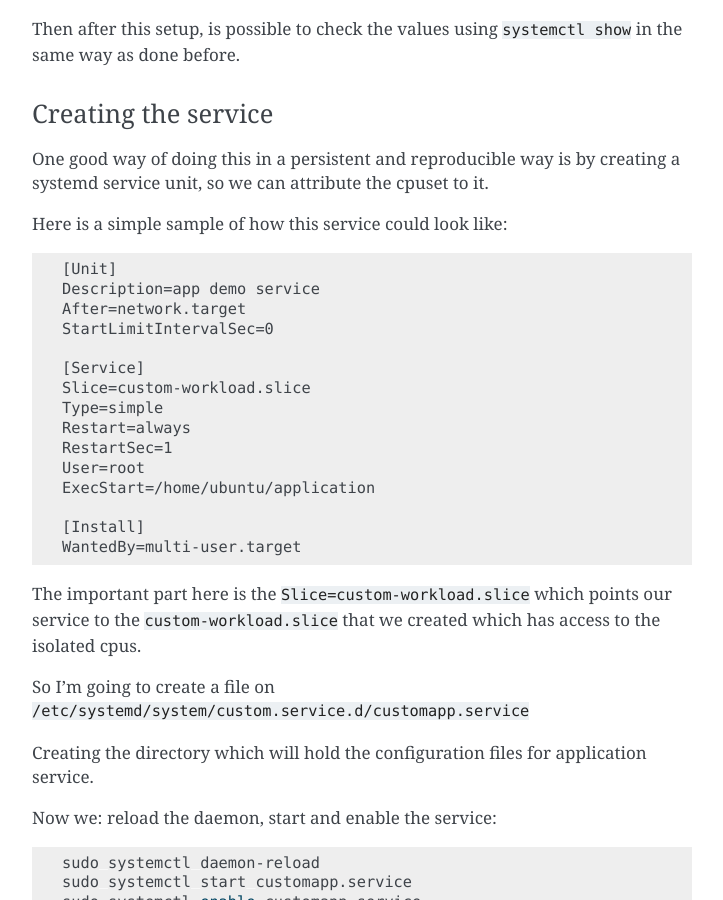
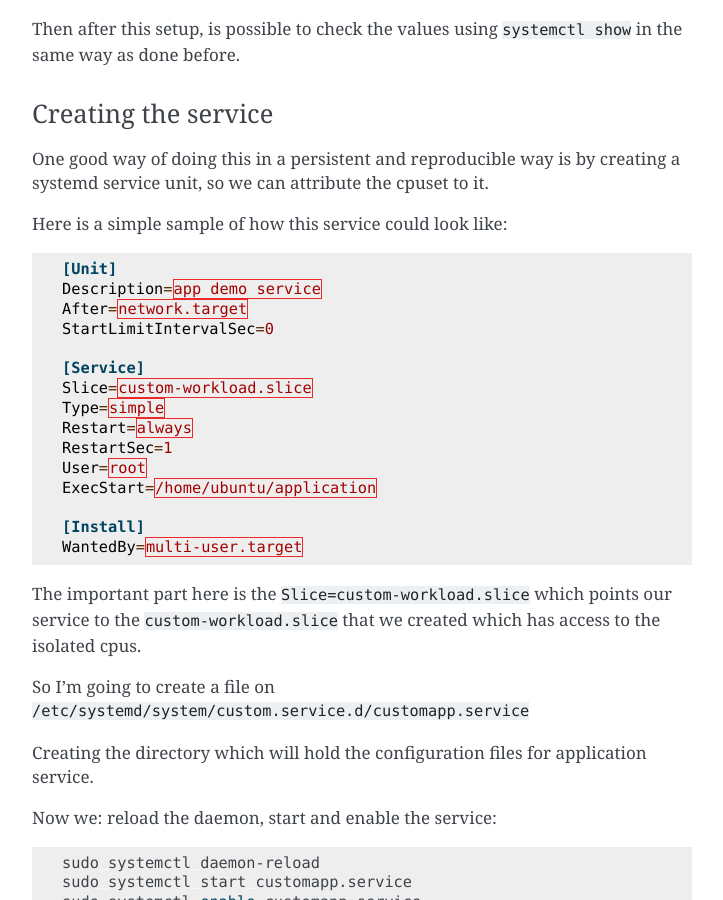
Before and after one commit to canonical/real-time-ubuntu-docs, a Sphinx documentation site: the page built from docs/how-to/using-cpu-sets.md, in a window 1280 px wide and 900 px high, scrolled down 3895 px. Shown: the whole window, without its empty margins (388-1111 px from the left). Built offline with Sphinx 7.4.7, drawn with Linux system fonts in a browser that asks for light colours.

````diff
--- a/docs/how-to/using-cpu-sets.md
+++ b/docs/how-to/using-cpu-sets.md
@@ -171,7 +171,8 @@ Then after this setup, is possible to check the values using `systemctl show` in
 One good way of doing this in a persistent and reproducible way is by creating a systemd service unit, so we can attribute the cpuset to it.
 
 Here is a simple sample of how this service could look like:
-```conf
+```{code} toml
+:filename: customapp.service
 [Unit]
 Description=app demo service
 After=network.target
````
